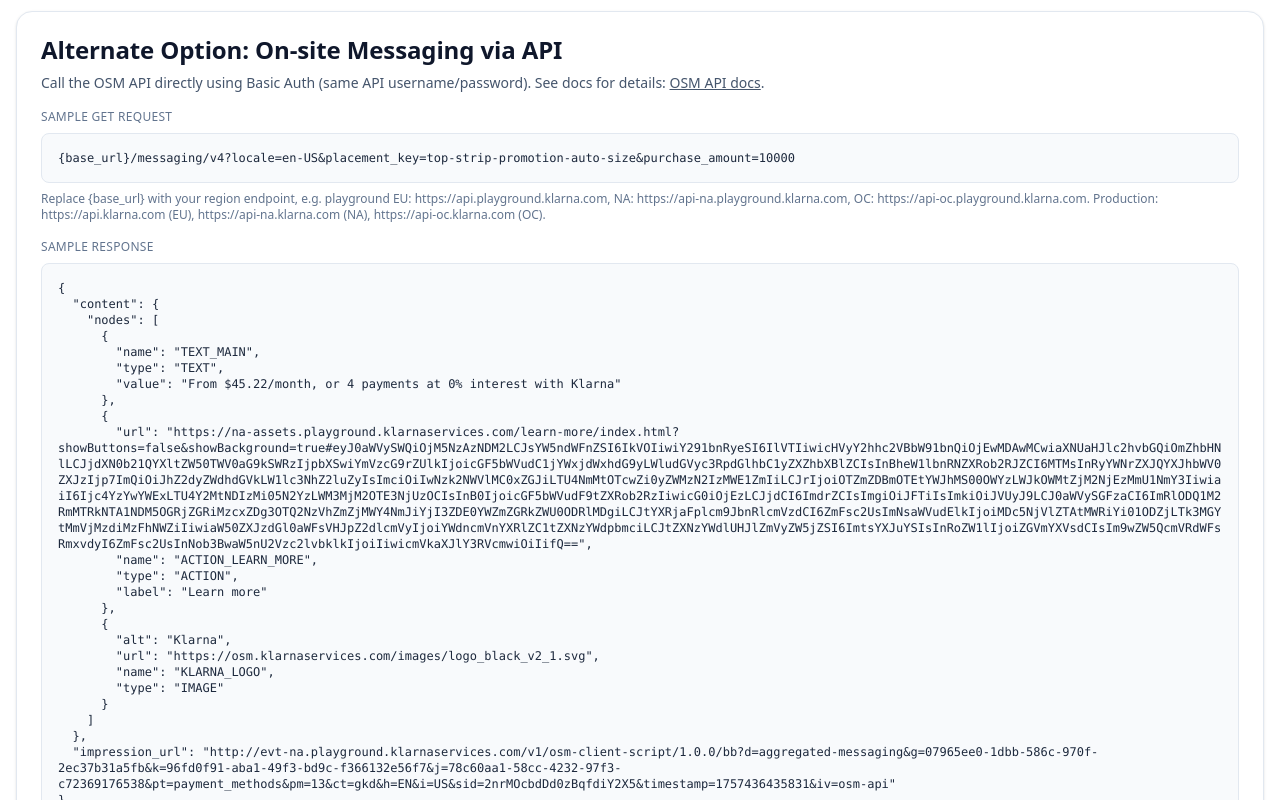
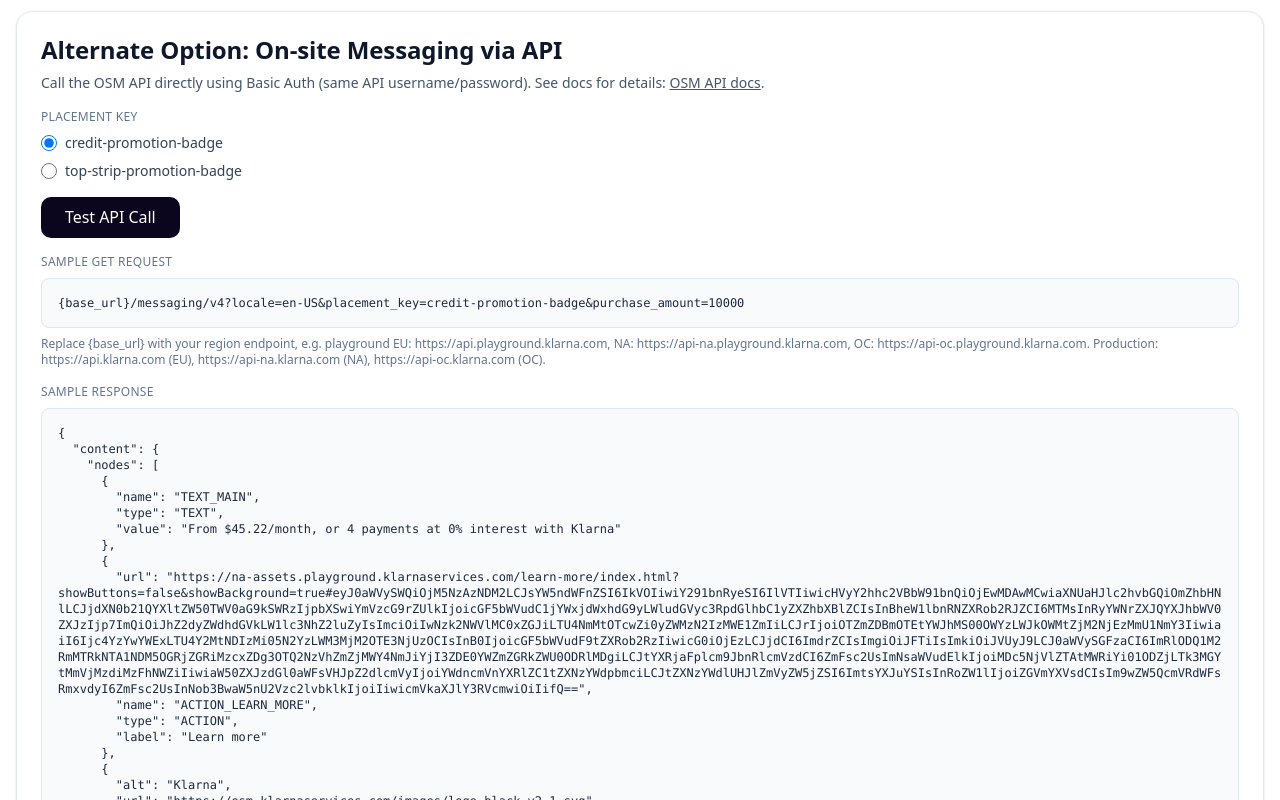
Before and after one commit to thejinghao/kp-demo, a Next.js app: page /apps/osm/vertical in a window 1280 px wide. Shown: the part 1640-2440 px from the top of the page. Built offline with nearby package versions, Linux system fonts and the light colour scheme; no server answers.

Commit message:
Refactor InStoreApp and OSMAppVertical components to enhance session monitoring and API interaction. Updated InStoreApp to use StepHeader for better structure. Added placement key selection and API call functionality in OSMAppVertical, including error handling and response display.

```diff
--- /dev/null
+++ b/app/api/klarna/osm/route.ts
@@ -0,0 +1,28 @@
+import { NextRequest } from 'next/server';
+import { createKlarnaRoute } from '../../../../lib/api/routeFactory';
+
+export const dynamic = 'force-dynamic';
+export const runtime = 'nodejs';
+
+export const GET = createKlarnaRoute({
+	method: 'GET',
+	resolveUrl: (req: NextRequest) => {
+		const { searchParams } = new URL(req.url);
+		const locale = searchParams.get('locale') || 'en-US';
+		const placementKey = searchParams.get('placement_key') || 'credit-promotion-badge';
+		const purchaseAmount = searchParams.get('purchase_amount') || '';
+
+		// Build query string
+		const params = new URLSearchParams();
+		params.append('locale', locale);
+		params.append('placement_key', placementKey);
+		if (purchaseAmount) {
+			params.append('purchase_amount', purchaseAmount);
+		}
+
+		return `/messaging/v4?${params.toString()}`;
+	},
+});
+
+// Allow POST for convenience
+export const POST = GET;
--- a/app/apps/instore/page.tsx
+++ b/app/apps/instore/page.tsx
@@ -241,14 +241,9 @@
 
           {/* Step 3: Monitor Session Status */}
           <div className="bg-white dark:bg-slate-800 rounded-2xl shadow-sm border border-slate-200 dark:border-slate-700 p-6">
-            <h2 className="text-xl font-semibold text-slate-900 dark:text-white mb-2 flex items-center justify-between gap-2">
-              <span>3. Monitor Session Status</span>
-              <span>
-                <span className="badge badge-fe mr-1">Front End</span>
-                <span className="badge badge-be">Back End</span>
-              </span>
-            </h2>
-            <p className="text-sm text-slate-600 dark:text-slate-300 mb-4">Poll the distribution result_url for updates. When status changes, continue your order flow on the server.</p>
+            <StepHeader number={3} title="Monitor Session Status" right={<><span className="badge badge-fe mr-1">Front End</span><span className="badge badge-be">Back End</span></>}>
+              Poll the distribution result_url for updates. When status changes, continue your order flow on the server.
+            </StepHeader>
 
             <div className="flex gap-4 mb-4 items-center">
               <button
--- a/app/apps/osm/vertical/page.tsx
+++ b/app/apps/osm/vertical/page.tsx
@@ -4,12 +4,16 @@
 import AppHeader from '@/app/components/AppHeader';
 import StepHeader from '@/app/components/StepHeader';
 import KlarnaPlacement from '../../../components/KlarnaPlacement';
-import { getPublicKlarnaClientId } from '@/lib/klarna';
+import { getPublicKlarnaClientId, buildBasicAuthFromPublicDefaults } from '@/lib/klarna';
 
 export default function OSMAppVertical() {
   const [selectedPrice, setSelectedPrice] = useState(1);
   const [selectedLocale, setSelectedLocale] = useState('en-US');
   const [customAmount, setCustomAmount] = useState('');
+  const [selectedPlacementKey, setSelectedPlacementKey] = useState('credit-promotion-badge');
+  const [apiResponse, setApiResponse] = useState<any>(null);
+  const [loading, setLoading] = useState(false);
+  const [error, setError] = useState<string | null>(null);
 
   const dataLayer = [
     { product: { price: 20, name: "Example product 1" } },
@@ -87,7 +91,46 @@
   const examplePurchaseAmountMinor = selectedPrice === -1
     ? (isNaN(parseFloat(customAmount)) ? 0 : Math.round(parseFloat(customAmount) * 100))
     : dataLayer[selectedPrice].product.price * 100;
-  const exampleUrl = `{base_url}/messaging/v4?locale=${selectedLocale}&placement_key=top-strip-promotion-auto-size&purchase_amount=${examplePurchaseAmountMinor}`;
+  const exampleUrl = `{base_url}/messaging/v4?locale=${selectedLocale}&placement_key=${selectedPlacementKey}&purchase_amount=${examplePurchaseAmountMinor}`;
+
+  const handleTestApiCall = async () => {
+    setLoading(true);
+    setError(null);
+    setApiResponse(null);
+
+    try {
+      const auth = buildBasicAuthFromPublicDefaults();
+      if (!auth) {
+        throw new Error('Missing Klarna credentials');
+      }
+
+      const params = new URLSearchParams({
+        locale: selectedLocale,
+        placement_key: selectedPlacementKey,
+        purchase_amount: examplePurchaseAmountMinor.toString(),
+      });
+
+      const response = await fetch(`/api/klarna/osm?${params.toString()}`, {
+        method: 'POST',
+        headers: {
+          'Authorization': auth,
+          'Content-Type': 'application/json',
+        },
+      });
+
+      const data = await response.json();
+
+      if (!response.ok) {
+        throw new Error(data.error || 'API call failed');
+      }
+
+      setApiResponse(data);
+    } catch (err) {
+      setError(err instanceof Error ? err.message : 'Unknown error occurred');
+    } finally {
+      setLoading(false);
+    }
+  };
 
   return (
     <div className="min-h-screen">
@@ -335,6 +378,48 @@
             </p>
 
             <div className="space-y-4">
+              {/* Placement Key Selector */}
+              <div>
+                <p className="text-xs font-medium text-slate-500 dark:text-slate-400 uppercase tracking-wide mb-2">
+                  Placement Key
+                </p>
+                <div className="space-y-2">
+                  <label className="flex items-center space-x-2 cursor-pointer">
+                    <input
+                      type="radio"
+                      name="placement_key"
+                      value="credit-promotion-badge"
+                      checked={selectedPlacementKey === 'credit-promotion-badge'}
+                      onChange={(e) => setSelectedPlacementKey(e.target.value)}
+                      className="w-4 h-4 text-blue-600 focus:ring-blue-500"
+                    />
+                    <span className="text-sm text-slate-700 dark:text-slate-300">credit-promotion-badge</span>
+                  </label>
+                  <label className="flex items-center space-x-2 cursor-pointer">
+                    <input
+                      type="radio"
+                      name="placement_key"
+                      value="top-strip-promotion-badge"
+                      checked={selectedPlacementKey === 'top-strip-promotion-badge'}
+                      onChange={(e) => setSelectedPlacementKey(e.target.value)}
+                      className="w-4 h-4 text-blue-600 focus:ring-blue-500"
+                    />
+                    <span className="text-sm text-slate-700 dark:text-slate-300">top-strip-promotion-badge</span>
+                  </label>
+                </div>
+              </div>
+
+              {/* Test API Call Button */}
+              <div>
+                <button
+                  onClick={handleTestApiCall}
+                  disabled={loading}
+                  className="btn bg-blue-600 hover:bg-blue-700 text-white px-6 py-2 rounded-lg font-medium transition-all duration-200 disabled:opacity-50 disabled:cursor-not-allowed"
+                >
+                  {loading ? 'Loading...' : 'Test API Call'}
+                </button>
+              </div>
+
               <div>
                 <p className="text-xs font-medium text-slate-500 dark:text-slate-400 uppercase tracking-wide mb-2">
                   Sample GET Request
@@ -347,7 +432,44 @@
                 </p>
               </div>
 
-              <div>
+              {/* Error Display */}
+              {error && (
+                <div className="rounded-lg bg-red-50 dark:bg-red-900/20 border border-red-200 dark:border-red-800 p-4">
+                  <p className="text-sm text-red-800 dark:text-red-200 font-medium">Error:</p>
+                  <p className="text-xs text-red-700 dark:text-red-300 mt-1">{error}</p>
+                </div>
+              )}
+
+              {/* API Response Display */}
+              {apiResponse && (
+                <div>
+                  <p className="text-xs font-medium text-slate-500 dark:text-slate-400 uppercase tracking-wide mb-2">
+                    Live API Response
+                  </p>
+
+                  {/* Request Details */}
+                  <div className="mb-4">
+                    <p className="text-xs font-medium text-slate-600 dark:text-slate-300 mb-2">Request:</p>
+                    <div className="rounded-lg bg-slate-50 dark:bg-slate-700 border border-slate-200 dark:border-slate-600 p-3 overflow-x-auto">
+                      <pre className="text-xs text-slate-800 dark:text-slate-100 whitespace-pre-wrap break-words">
+                        <code>{JSON.stringify(apiResponse.forwarded_request, null, 2)}</code>
+                      </pre>
+                    </div>
+                  </div>
+
+                  {/* Response Data */}
+                  <div>
+                    <p className="text-xs font-medium text-slate-600 dark:text-slate-300 mb-2">Response:</p>
+                    <div className="rounded-lg bg-slate-50 dark:bg-slate-700 border border-slate-200 dark:border-slate-600 p-3 overflow-x-auto">
+                      <pre className="text-xs text-slate-800 dark:text-slate-100 whitespace-pre-wrap break-words">
+                        <code>{JSON.stringify(apiResponse.klarna_response, null, 2)}</code>
+                      </pre>
+                    </div>
+                  </div>
+                </div>
+              )}
+
+              {!apiResponse && <div>
                 <p className="text-xs font-medium text-slate-500 dark:text-slate-400 uppercase tracking-wide mb-2">
                   Sample Response
                 </p>
@@ -377,7 +499,7 @@
   "impression_url": "http://evt-na.playground.klarnaservices.com/v1/osm-client-script/1.0.0/bb?d=aggregated-messaging&g=07965ee0-1dbb-586c-970f-2ec37b31a5fb&k=96fd0f91-aba1-49f3-bd9c-f366132e56f7&j=78c60aa1-58cc-4232-97f3-c72369176538&pt=payment_methods&pm=13&ct=gkd&h=EN&i=US&sid=2nrMOcbdDd0zBqfdiY2X5&timestamp=1757436435831&iv=osm-api"
 }`}</code></pre>
                 </div>
-              </div>
+              </div>}
             </div>
           </section>
         </main>
```
